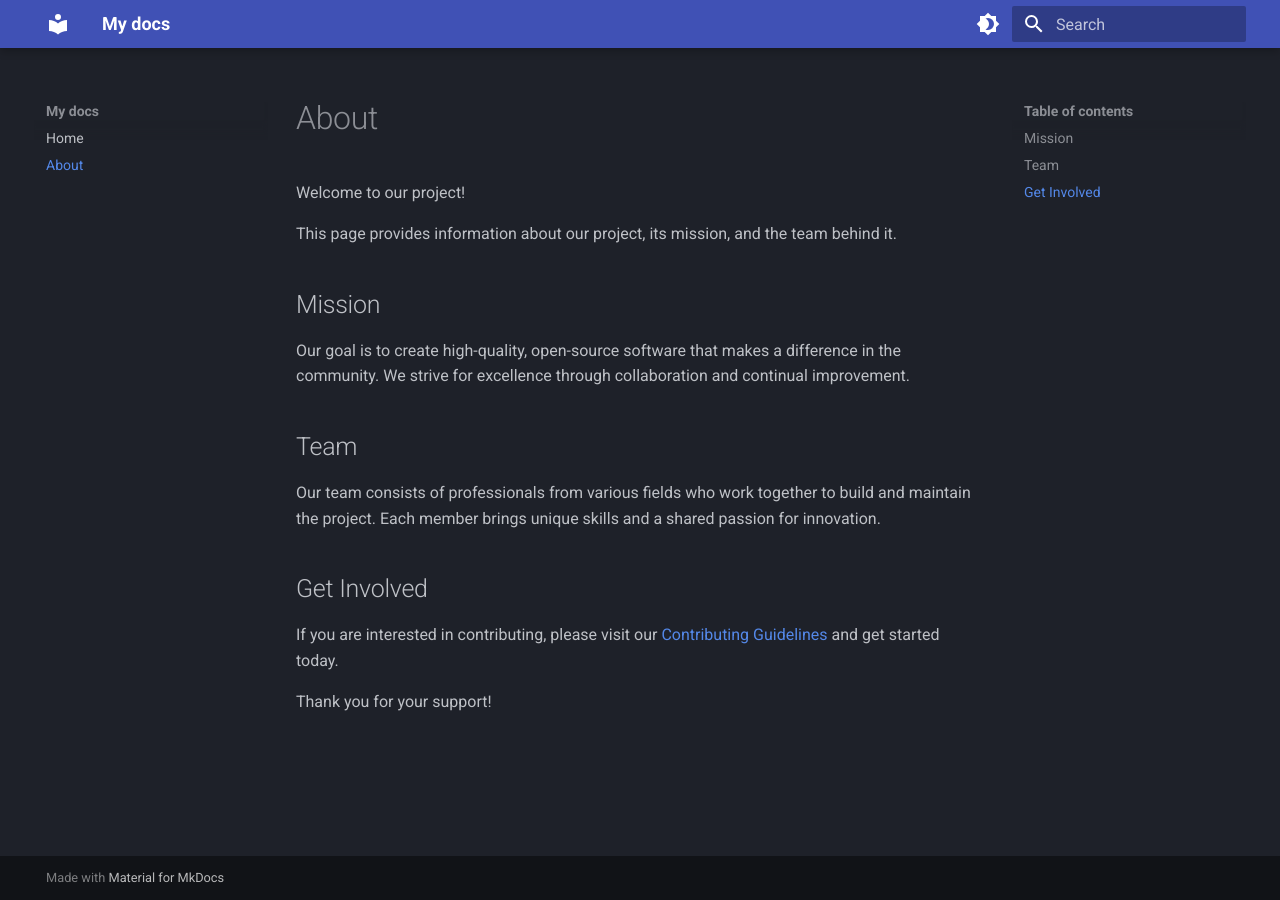
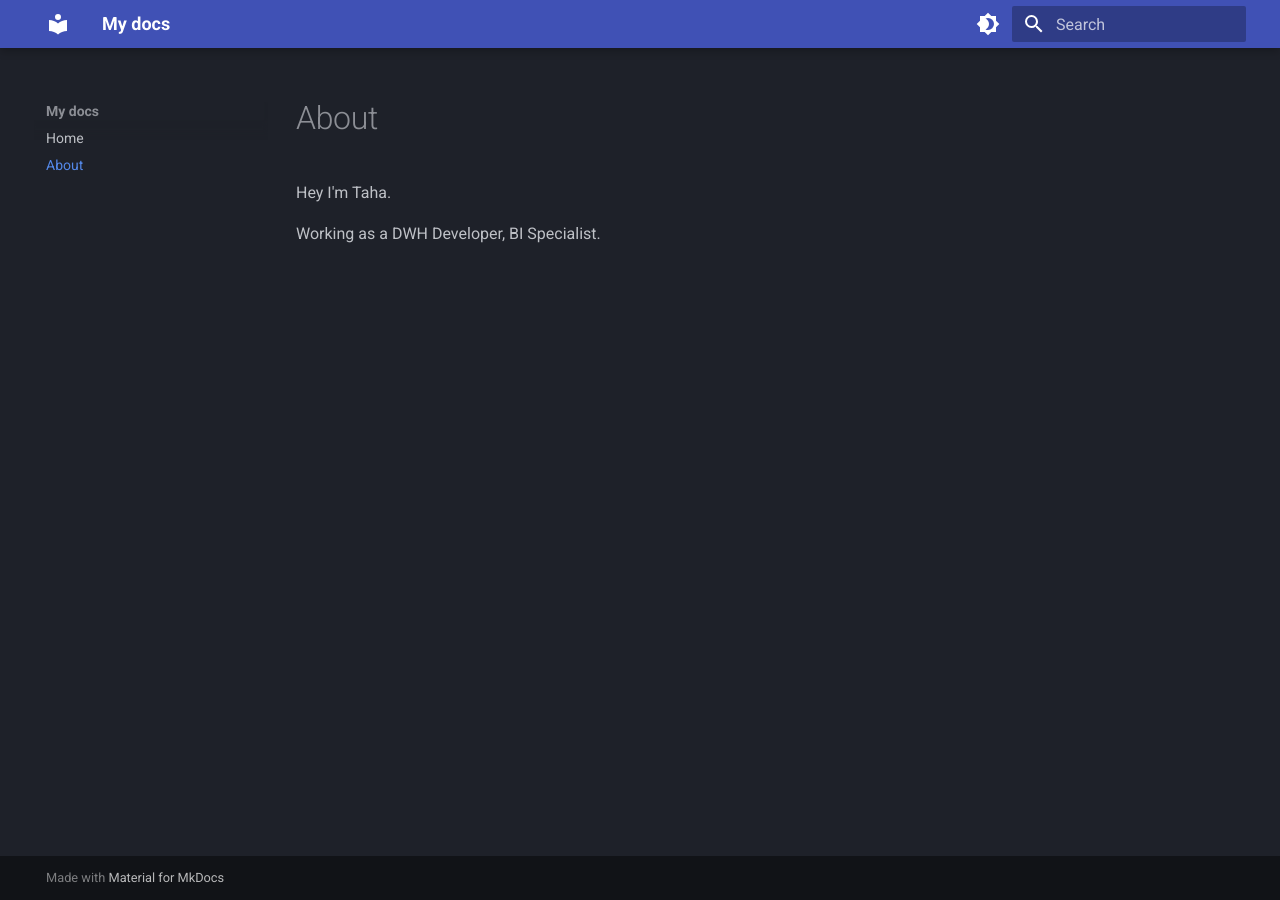
Before and after one commit to tahakiziltepe/test1, an MkDocs documentation site: the page built from docs/about.md, in a window 1280 px wide. Built offline with MkDocs 1.6.1 and Material for MkDocs 9.7.7, drawn with Linux system fonts in a browser that asks for light colours.

Commit message:
first step

```diff
--- a/docs/about.md
+++ b/docs/about.md
@@ -1,19 +1,5 @@
 # About
 
-Welcome to our project!
+Hey I'm Taha.
 
-This page provides information about our project, its mission, and the team behind it.
-
-## Mission
-
-Our goal is to create high-quality, open-source software that makes a difference in the community. We strive for excellence through collaboration and continual improvement.
-
-## Team
-
-Our team consists of professionals from various fields who work together to build and maintain the project. Each member brings unique skills and a shared passion for innovation.
-
-## Get Involved
-
-If you are interested in contributing, please visit our [Contributing Guidelines](CONTRIBUTING.md) and get started today.
-
-Thank you for your support!
+Working as a DWH Developer, BI Specialist.
```
Also changed, not shown: docs/index.md (+5 -4 lines).
